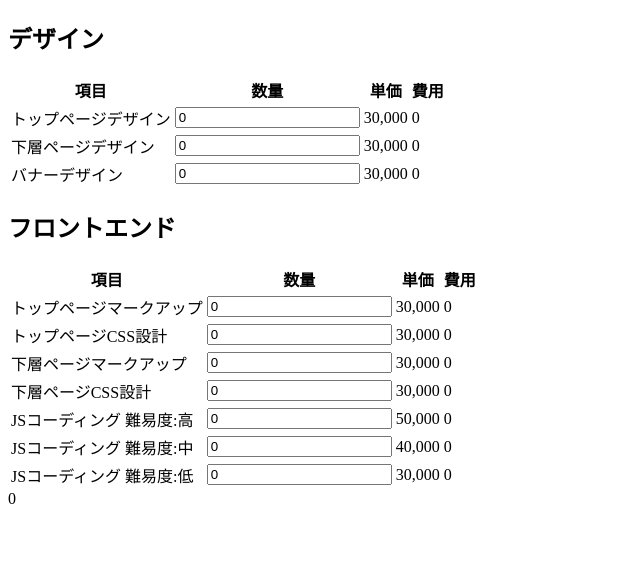
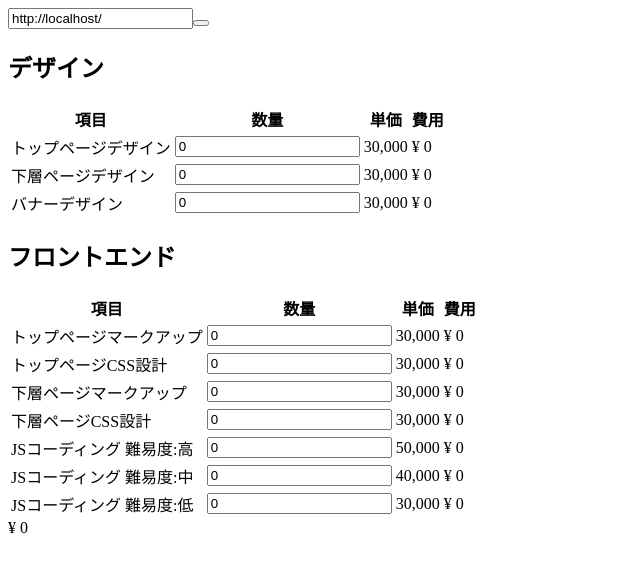
Before and after one commit to noliaki/quotation-compare, a Vue app: page / in a window 1280 px wide. Shown: the top 572 px of the page, without its empty margins (0-640 px from the left). Built offline with nearby package versions, Linux system fonts and the light colour scheme; the HTML template or start-up script is replaced by a standard one.

Commit message:
:+1: fix

```diff
--- a/package.json
+++ b/package.json
@@ -31,7 +31,9 @@
   },
   "scripts": {
     "dev": "cross-env NODE_ENV=development run-p stylus:dev webpack bs",
+    "build": "cross-env NODE_ENV=production run-p stylus:prod webpack",
     "stylus:dev": "stylus -w -o docs src/style.styl",
+    "stylus:prod": "stylus -c -o docs src/style.styl",
     "bs": "browser-sync start -s ./docs -f ./docs --directory --no-open --no-ui --no-ghost-mode",
     "webpack": "webpack"
   },
--- a/src/style.styl
+++ b/src/style.styl
@@ -5,6 +5,10 @@
     box-sizing: border-box
     margin 0
     padding: 0
+
+&::before
+&::after
+  pointer-events: none
 
 input
   font-size inherit
@@ -66,3 +70,33 @@ tr:nth-child(2n)
 .is-edited
   td
     background-color #eff4f7
+    &:first-child
+      font-weight bold
+      color darken(#eff4f7, 70%)
+
+.share-url
+  display: flex
+  justify-content: center
+
+.share-url-input
+  flex 1
+  padding 0.3em
+  border 1px solid #d0d0d0
+  border-top-left-radius: 5px
+  border-bottom-left-radius: 5px
+  color lighten(#404040, 40%)
+
+.share-url-btn
+  flex-basis 40px
+  font-size 1.2rem
+  background-color #586d95
+  color #fff
+  border 1px solid #d0d0d0
+  border-left none
+  border-top-right-radius: 5px
+  border-bottom-right-radius: 5px
+  outline none
+  cursor pointer
+
+input[type="number"]
+  padding 0.3em
--- a/src/vue/App.vue
+++ b/src/vue/App.vue
@@ -1,5 +1,9 @@
 <template>
 <div class="wrapper">
+  <div class="share-url">
+    <input class="share-url-input" type="text" :value="shareURL" ref="urlInput" readOnly />
+    <button class="share-url-btn" type="button" @click=copyShareUrl><i class="far fa-clipboard"></i></button>
+  </div>
   <Category
     v-for="key in Object.keys(categorized)"
     :categoryName="key"
@@ -7,7 +11,7 @@
     :onChangeVolume="onChangeVolume"
     :key="key"
   />
-  <div class="total-cost">{{ tweenCostTable.toLocaleString() }}</div>
+  <div class="total-cost">¥ {{ tweenCostTable.toLocaleString() }}</div>
 </div>
 </template>
 
@@ -59,6 +63,17 @@ export default Vue.extend({
 
         return prev
       }, 0)
+    },
+    shareURL () {
+      const params = this.stateToParams
+      return `${location.protocol}//${location.host}${location.pathname}${params ? '?' + params : ''}`
+    },
+    stateToParams () {
+      const filteredState = this.costTable.filter(item => item.volume !== 0)
+
+      if (!filteredState.length) return ''
+
+      return filteredState.map(item => `${item.id}=${item.volume}`).join('&')
     }
   },
   methods: {
@@ -67,10 +82,51 @@ export default Vue.extend({
       const cloneItem = Object.assign({}, this.costTable[index], {volume})
 
       this.costTable.splice(index, 1, cloneItem)
+    },
+    copyShareUrl () {
+      this.$refs['urlInput'].select()
+      document.execCommand('copy')
+    },
+    paramsToState (paramString) {
+      if (!paramString) {
+        return this.costTable
+      }
+
+      return paramString.split('&').reduce((prev, current) => {
+        const valArr = current.split('=')
+        const id = parseInt(valArr[0], 10)
+        const volume = parseInt(valArr[1], 10)
+
+        prev.push({
+          id,
+          volume: isNaN(volume) || volume < 0 ? 0 : volume
+        })
+
+        return prev
+      }, [])
+    },
+    mergeParamsToState (paramsState) {
+      paramsState.forEach(item => {
+        const index = this.costTable.findIndex(stateItem => stateItem.id === item.id)
+
+        if (index > -1) {
+          const clone = Object.assign({}, this.costTable[index], {
+            volume: item.volume
+          })
+
+          this.costTable.splice(index, 1, clone)
+        }
+      })
     }
   },
   created () {
     this.tweenCostTable = this.totalCost
+  },
+  mounted () {
+    const params = location.search.slice(1)
+    if (params) {
+      this.mergeParamsToState(this.paramsToState(params))
+    }
   }
 })
 </script>
--- a/src/vue/Entry.js
+++ b/src/vue/Entry.js
@@ -3,4 +3,4 @@ import App from './App'
 
 new Vue({
   render: h => h(App)
-}).$mount('#app')
+}).$mount('#mount-area')
--- a/src/vue/component/Item.vue
+++ b/src/vue/component/Item.vue
@@ -10,7 +10,7 @@
     >
   </td>
   <td class="text-center">{{ content.cost.toLocaleString() }}</td>
-  <td class="text-center">{{ tweenTotalCost.toLocaleString() }}</td>
+  <td class="text-center">¥ {{ tweenTotalCost.toLocaleString() }}</td>
 </tr>
 </template>
 <script>
```
Also changed, not shown: src/react/App.jsx (+65 -21 lines), 5 other files (tests, documents, lock files or other folders).
